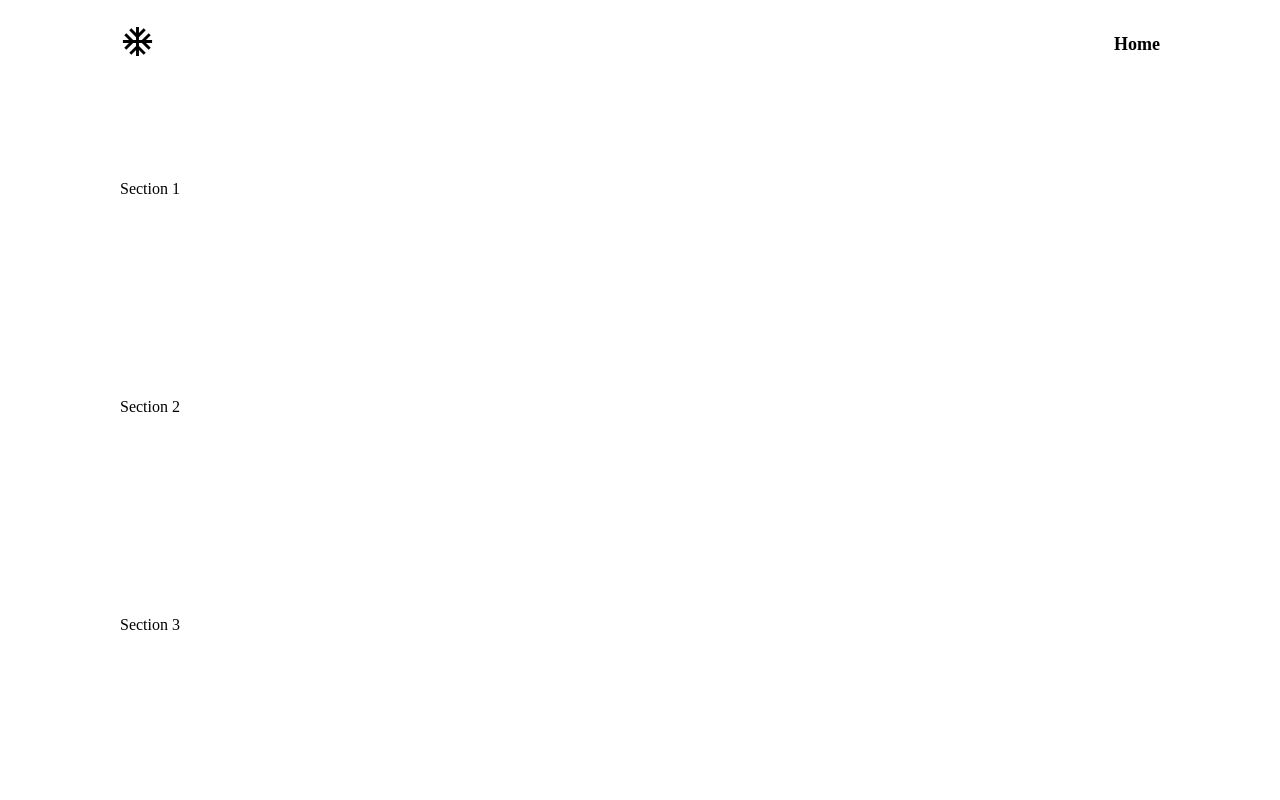
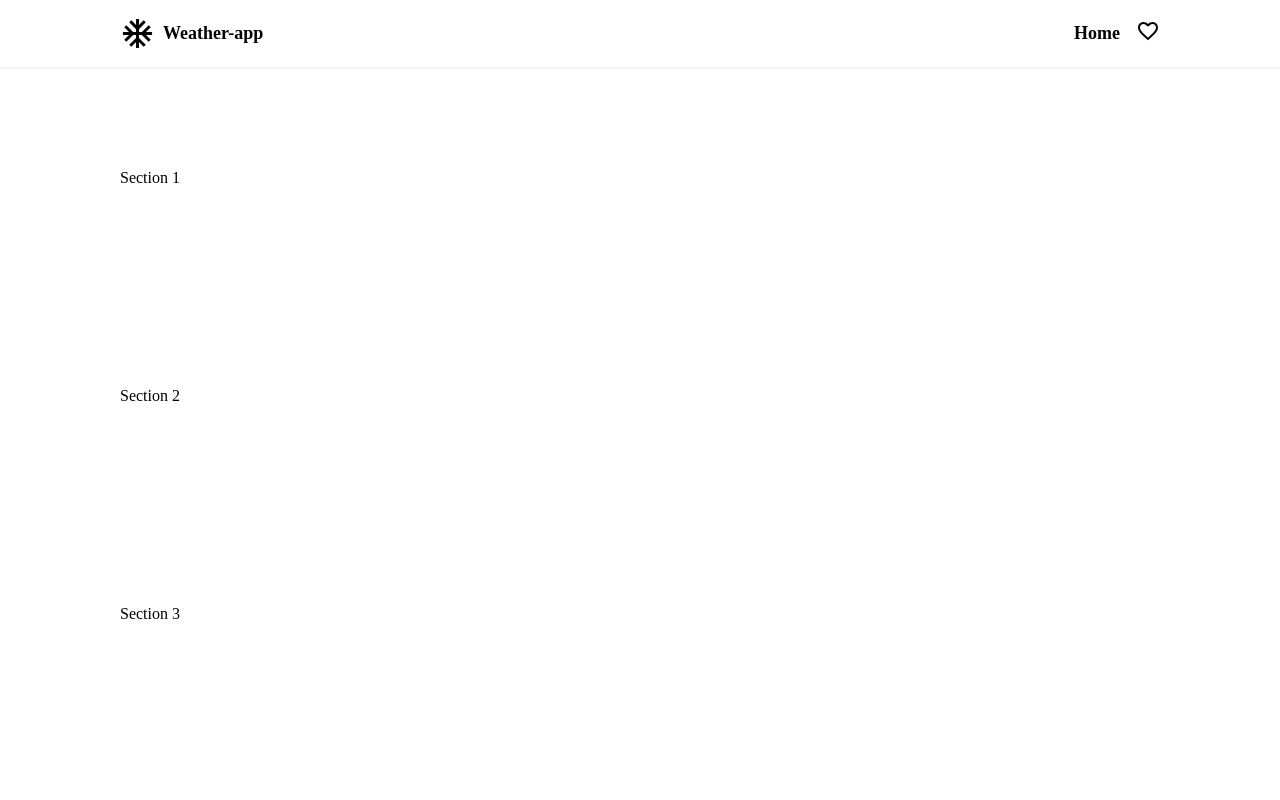
Before and after one commit to IlyaLevchenko04/weather-app, a React (Vite) app: page / in a window 1280 px wide. Shown: the top 800 px of the page. Built offline with nearby package versions, Linux system fonts and the light colour scheme.

Commit message:
feature/header: Added header component

```diff
--- a/src/shared/components/header/index.module.scss
+++ b/src/shared/components/header/index.module.scss
@@ -1,8 +1,24 @@
 .root {
+  position: sticky;
+  top: 0;
+  z-index: 100;
+  background-color: $colorWhite;
+  border-bottom: 2px solid $colorLight04;
+}
+
+.container {
   display: flex;
   justify-content: space-between;
   align-items: center;
-  padding: 16px 0;
+  padding-top: $s-xs;
+  padding-bottom: $s-xs;
+}
+
+.nav {
+  display: flex;
+  justify-content: center;
+  align-items: center;
+  gap: $s-xs;
 }
 
 .logo {
@@ -11,15 +27,36 @@
   transition: all 0.3s linear;
 
   &:hover {
-    fill: tomato;
+    fill: $colorBrand;
   }
 }
 
 .link {
   text-decoration: none;
-  color: black;
+  color: $colorDark01;
   font-size: large;
   font-weight: 700;
+}
+
+.navIcon {
+  fill: $colorDark01;
+  transition: all 0.3s linear;
+
+  &:hover {
+    fill: $colorBrand;
+  }
+}
+
+.logoLink {
+  display: flex;
+  gap: 8px;
+  justify-content: center;
+  align-items: center;
+  transition: color 0.3s linear;
+
+  &:hover {
+    color: $colorBrand;
+  }
 }
 
 .navLink {
@@ -33,7 +70,7 @@
     left: 0;
     width: 0;
     height: 4px;
-    background-color: tomato;
+    background-color: $colorBrand;
     transition: width 0.3s linear;
   }
 
--- a/src/shared/components/header/index.tsx
+++ b/src/shared/components/header/index.tsx
@@ -1,21 +1,28 @@
 import { NAV_ITEMS } from '@shared/constants/nav-items';
 import { NavLink, Outlet } from 'react-router';
 import AcUnitIcon from '@mui/icons-material/AcUnit';
+
 import { ROUTER_BOOK } from '@shared/constants/router-book';
 import s from './index.module.scss';
 import { Container } from '@shared/ui/container';
 import clsx from 'clsx';
 export const Header = () => (
   <>
-    <header>
-      <Container className={s.root}>
-        <NavLink className={s.link} to={ROUTER_BOOK.index}>
+    <header className={s.root}>
+      <Container className={s.container}>
+        <NavLink className={clsx(s.link, s.logoLink)} to={ROUTER_BOOK.index}>
           <AcUnitIcon fontSize="large" className={s.logo} />
+          <span>Weather-app</span>
         </NavLink>
-        <nav>
+        <nav className={s.nav}>
           {NAV_ITEMS.map(item => (
-            <NavLink className={clsx(s.link, s.navLink)} to={item.link}>
-              {item.title}
+            <NavLink
+              className={clsx(s.link, item.icon ? '' : s.navLink)}
+              to={item.link}
+              key={item.link}
+            >
+              {item.title ? item.title : null}
+              {item.icon ? <item.icon className={s.navIcon} /> : null}
             </NavLink>
           ))}
         </nav>
--- a/src/shared/constants/nav-items.ts
+++ b/src/shared/constants/nav-items.ts
@@ -1,8 +1,15 @@
 import { ROUTER_BOOK } from './router-book';
+import FavoriteBorderOutlinedIcon from '@mui/icons-material/FavoriteBorderOutlined';
 
 export const NAV_ITEMS = [
   {
     title: 'Home',
     link: ROUTER_BOOK.index,
+    icon: null,
+  },
+  {
+    title: '',
+    link: ROUTER_BOOK.favorite,
+    icon: FavoriteBorderOutlinedIcon,
   },
 ];
--- a/src/shared/constants/router-book.ts
+++ b/src/shared/constants/router-book.ts
@@ -1,3 +1,4 @@
 export const ROUTER_BOOK = {
   index: '/',
+  favorite: '/favorite',
 };
--- a/src/shared/ui/section/index.module.scss
+++ b/src/shared/ui/section/index.module.scss
@@ -2,6 +2,7 @@
   display: flex;
   flex-direction: column;
   position: relative;
+  width: 100%;
 
   padding: 36px 0;
 
--- /dev/null
+++ b/src/styles/_colors.scss
@@ -0,0 +1,4 @@
+$colorLight04: #f2f2f7;
+$colorDark01: #020203;
+$colorBrand: tomato;
+$colorWhite: #fff;
--- a/src/styles/global.scss
+++ b/src/styles/global.scss
@@ -2,6 +2,12 @@
 @forward '@styles/mixins';
 @forward '@styles/helpers';
 @forward '@styles/variables';
+@forward '@styles/colors';
+
+body {
+  margin: 0;
+  padding: 0;
+}
 
 h1,
 h2,
```
Also changed, not shown: src/styles/_helpers.scss (renamed from src/styles/helpers.scss), src/styles/_media.scss (renamed from src/styles/media.scss), src/styles/_mixins.scss (renamed from src/styles/mixins.scss), src/styles/_variables.scss (renamed from src/styles/variables.scss).
